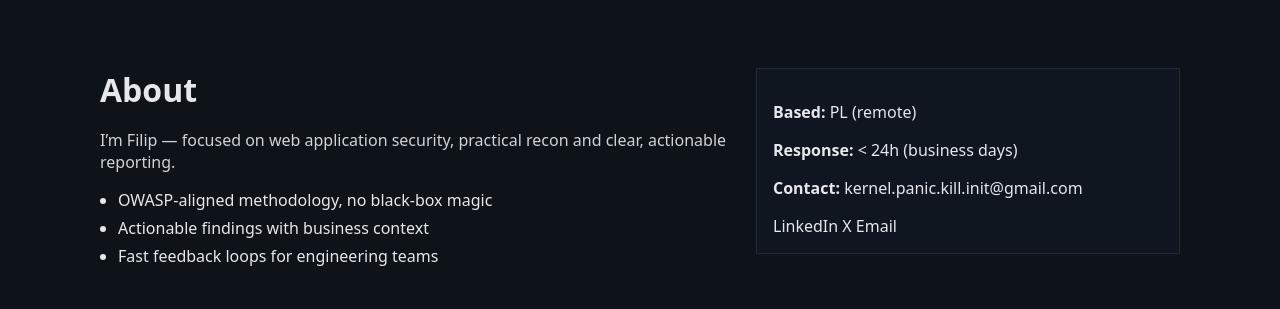
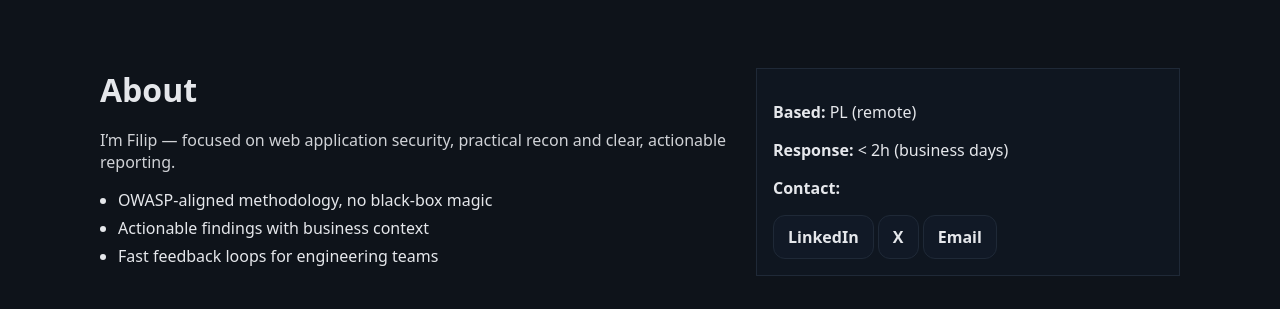
Before and after one commit to Kernel-Panic-Kill-Init/Kernel-Panic-Kill-Init.github.io, a plain HTML site: page index.html in a window 1280 px wide. Shown: the part 1840-2149 px from the top of the page. Drawn offline with Linux system fonts and the light colour scheme; files whose address does not match are found by name.

Commit message:
Added some updates

```diff
--- a/assets/css/case-studies.css
+++ b/assets/css/case-studies.css
@@ -1,3 +1,20 @@
+:root{
+  --bg: #0b0f14;
+  --panel: #0e131a;
+  --panel-alt:#111821;
+  --text: #e5e7eb;
+  --muted: #a1a1aa;
+  --brand: #e11d48; /* stonowana czerwień */
+  --brand-ink:#fda4af;
+  --border: #1f2937;
+  --maxw: 1120px;
+  --radius: 14px;
+  --shadow: 0 6px 20px rgba(0,0,0,.35);
+}
+.nav{display:none}
+.social__link{list-style:none; margin:0; padding:0; display:flex; gap:20px}
+.social__link{padding:10px 12px; border-radius:10px; color:var(--text)}
+.social__link:hover{background:#121a24}
 
 #case-studies {
   padding: 60px 20px;
@@ -21,7 +38,7 @@
 
 .case-tiles .tile {
   background-color: #0f1620; /* spójne z Retainer */
-  border: 1px solid var(--border);
+  border: 1px solid var(--text);
   border-radius: var(--radius);
   padding: 25px 20px;
   width: 300px;
--- a/assets/css/style.css
+++ b/assets/css/style.css
@@ -121,6 +121,10 @@ img{
 @media (min-width: 880px){
   .about{grid-template-columns: 1.2fr .8fr}
 }
+
+.social__link{display:inline-flex; align-items:center; justify-content:center; gap: 20px; padding:10px 14px; border-radius:12px; border:1px solid var(--border); background:#111926; color:var(--text); cursor:pointer}
+.social__link:hover{background:#122033}
+
 
 /* ===== Buttons & Form ===== */
 .btn{display:inline-flex; align-items:center; justify-content:center; gap:8px; padding:10px 14px; border-radius:12px; border:1px solid var(--border); background:#111926; color:var(--text); cursor:pointer}
--- a/index.html
+++ b/index.html
@@ -121,7 +121,7 @@
         </div>
       </div>
        <div class="view-more">
-    <a href="case-studies.html" class="btn" >View More</a>
+    <a href="case-studies.html" target="_blank" class="btn" >View More</a>
   </div>
     </section>
 
@@ -140,12 +140,12 @@
         <div class="about__meta">
           <div class="meta">
             <p><strong>Based:</strong> PL (remote)</p>
-            <p><strong>Response:</strong> < 24h (business days)</p>
-            <p><strong>Contact:</strong> <a href="mailto:kernel.panic.kill.init@gmail.com">kernel.panic.kill.init@gmail.com</a></p>
+            <p><strong>Response:</strong> < 2h (business days)</p>
+            <p><strong>Contact:</p>
             <div class="social">
-              <a class="social__link" href="https://www.linkedin.com/in/filip-%C5%82uka-495a71372" target="_blank" rel="noreferrer">LinkedIn</a>
-              <a class="social__link" href="https://x.com/FilipUka83674?t=bnZbUspU7x2RcqQucaXXFg&s=09" target="_blank" rel="noreferrer">X</a>
-              <a class="social__link" href="mailto:kernel.panic.kill.init@gmail.com">Email</a>
+              <a class="social__link" href="https://www.linkedin.com/in/filip-%C5%82uka-495a71372" class="button" target="_blank" rel="noreferrer">LinkedIn</a>
+              <a class="social__link" href="https://x.com/FilipUka83674?t=bnZbUspU7x2RcqQucaXXFg&s=09" class="button" target="_blank" rel="noreferrer">X</a>
+              <a class="social__link" href="mailto:kernel.panic.kill.init@gmail.com" class="button">Email</a>
             </div>
           </div>
         </div>
```
Also changed, not shown: case-studies.html (+1 -1 lines).
